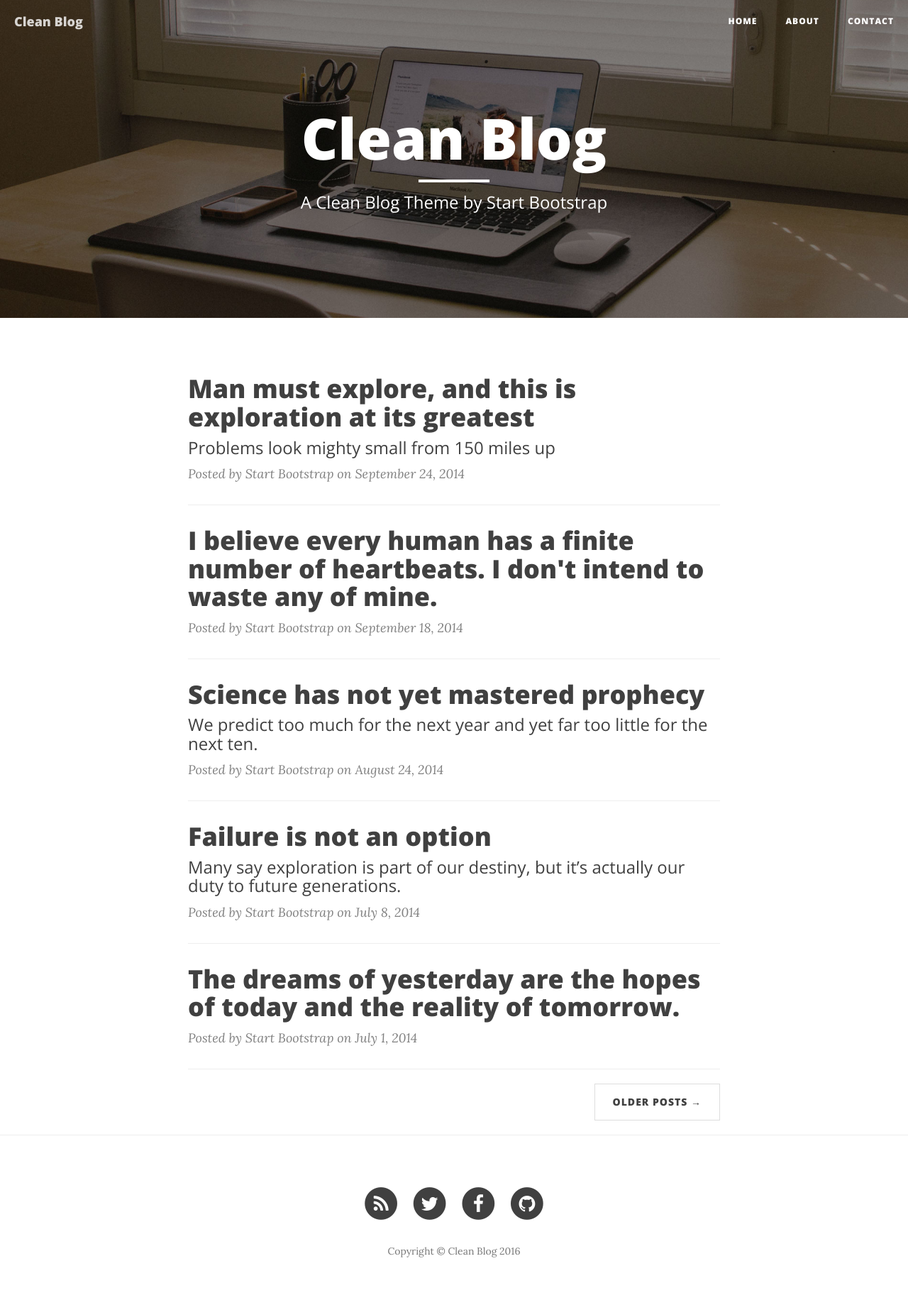
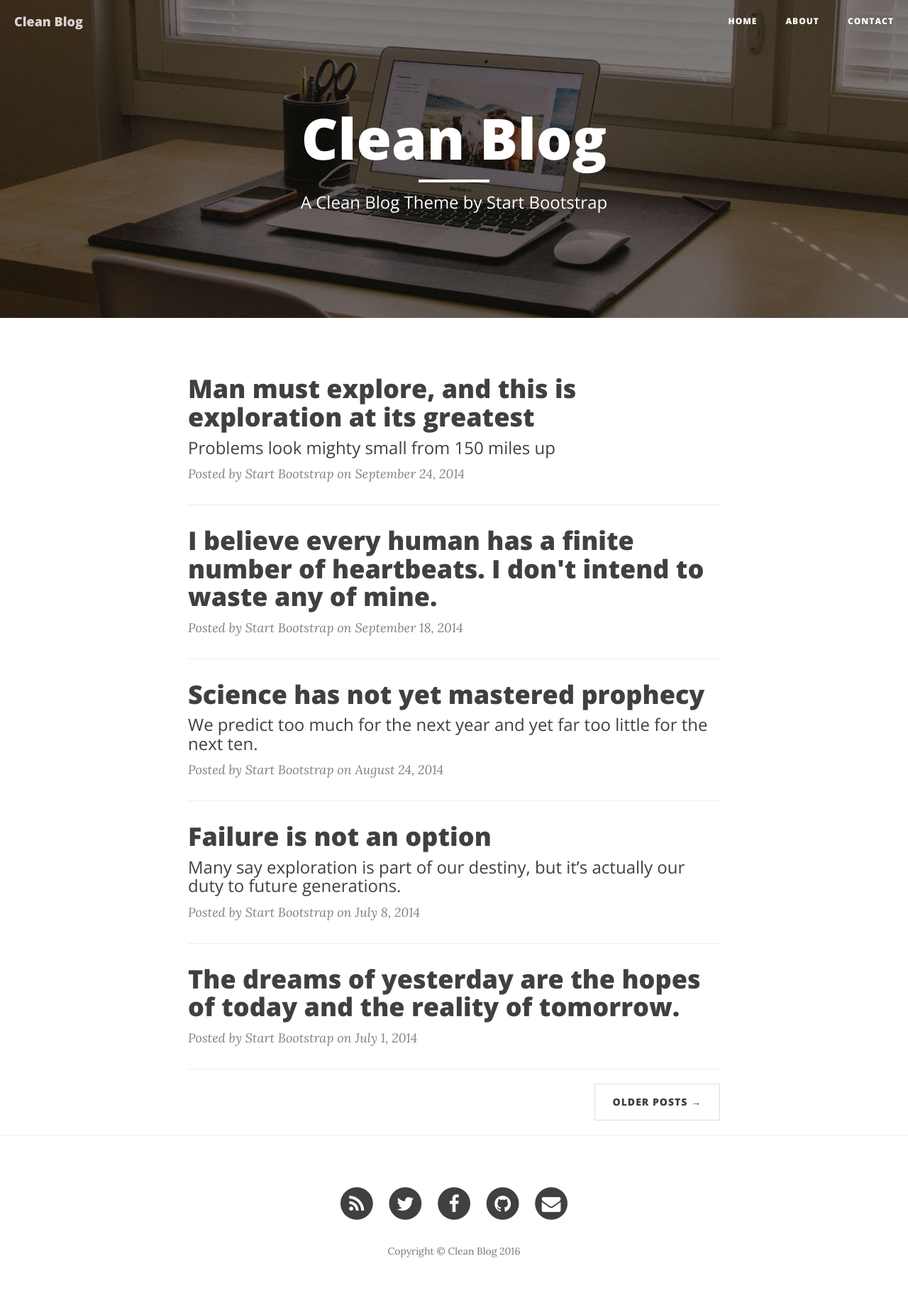
Before and after one commit to it-projects-llc/odoo-saas-tools, a Jekyll site: the page built from index.html, in a window 1280 px wide. Shown: the whole page at 71% size. Built offline with Jekyll 4.4.1, drawn with Linux system fonts in a browser that asks for light colours; nearby versions of some CDN libraries; the list of posts is cut into pages by our own code.

Commit message:
Add an Email icon in the footer
Uses email_username to control whether it appears

```diff
--- a/_config.yml
+++ b/_config.yml
@@ -8,6 +8,7 @@
 twitter_username: SBootstrap
 github_username:  davidtmiller
 facebook_username:  IronSummitMedia
+email_username:  your-email@yourdomain.com
 
 # Build settings
 markdown: kramdown
--- a/_includes/footer.html
+++ b/_includes/footer.html
@@ -42,6 +42,16 @@
                         </a>
                     </li>
                     {% endif %}
+                    {% if site.email_username %}
+                    <li>
+                        <a href="mailto:{{ site.email_username }}">
+                            <span class="fa-stack fa-lg">
+                                <i class="fa fa-circle fa-stack-2x"></i>
+                                <i class="fa fa-envelope fa-stack-1x fa-inverse"></i>
+                            </span>
+                        </a>
+                    </li>
+                    {% endif %}
                 </ul>
                 <p class="copyright text-muted">Copyright &copy; {{ site.title }} {{ site.time | date: '%Y' }}</p>
             </div>
```
